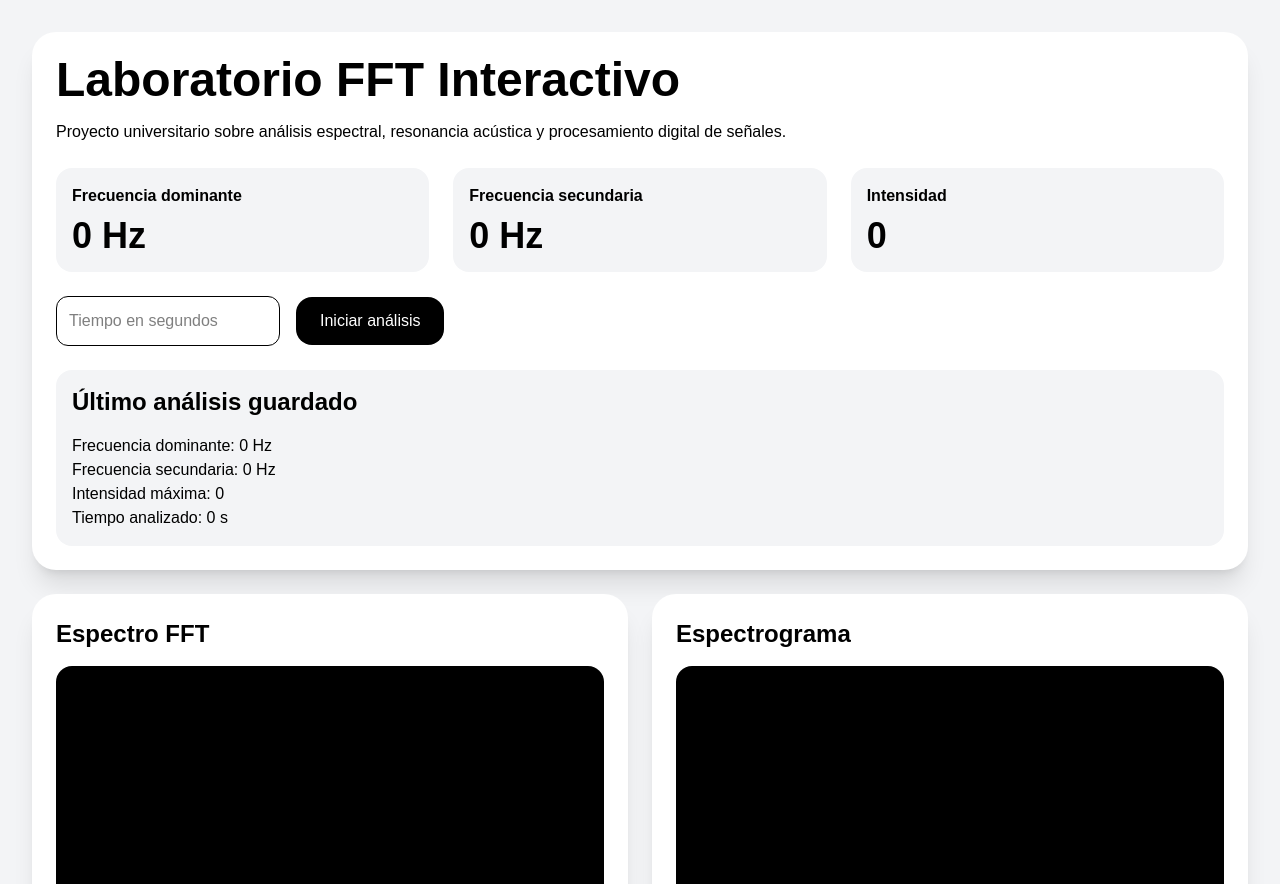
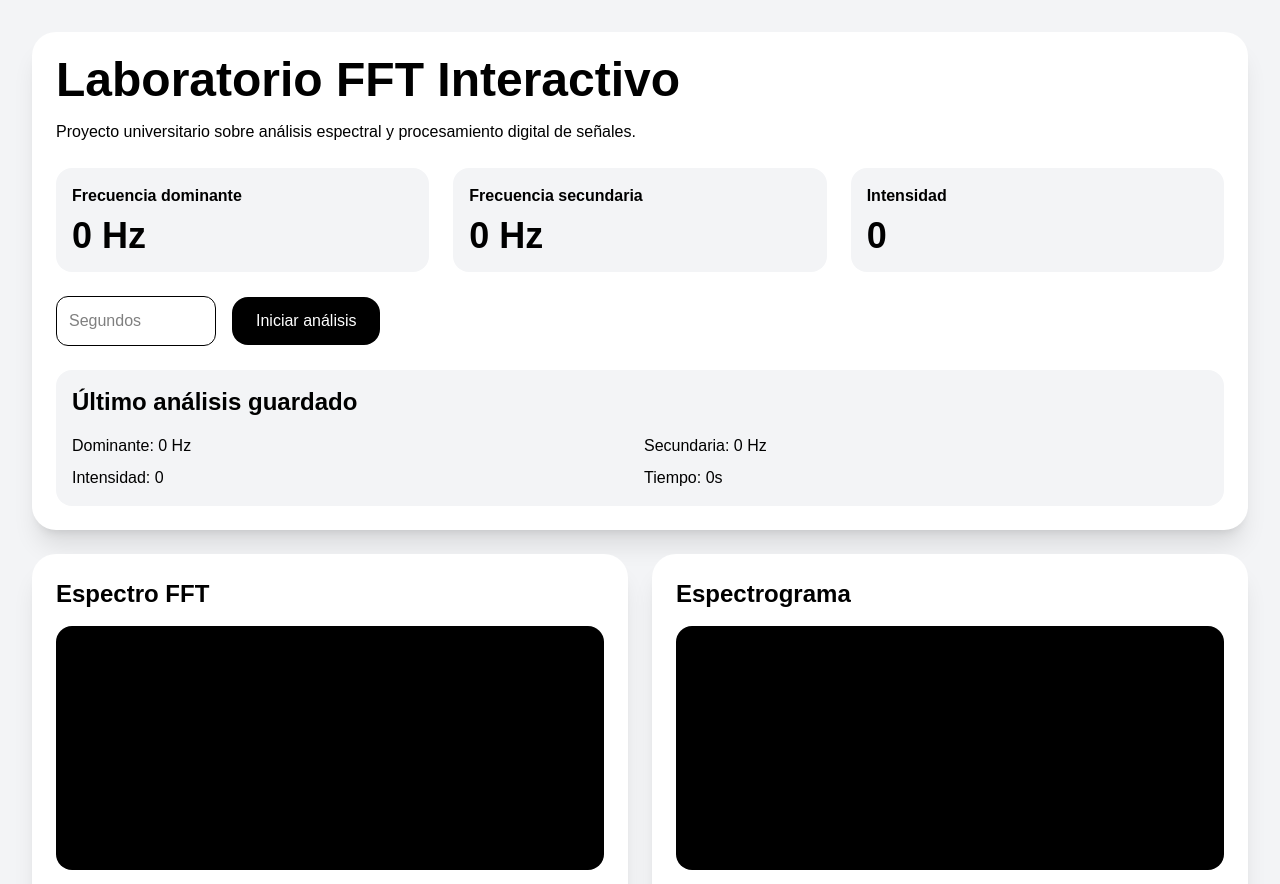
Before and after one commit to Miguelo1033/proyecto-fourier-web, a Next.js app: page / in a window 1280 px wide. Shown: the top 884 px of the page. Built offline with nearby package versions, Linux system fonts and the light colour scheme.

Commit message:
Fix errores de build Vercel: linting y tipos

```diff
--- a/app/page.tsx
+++ b/app/page.tsx
@@ -1,21 +1,29 @@
+/* eslint-disable @next/next/no-img-element */
+/* eslint-disable @typescript-eslint/no-explicit-any */
 "use client";
 
 import { useRef, useState } from "react";
 
+// Definimos una interfaz para el estado de los resultados
+interface AnalysisResult {
+  dominant: number;
+  secondary: number;
+  amplitude: number;
+  duration: number;
+}
+
 export default function Home() {
-
   const fftCanvasRef = useRef<HTMLCanvasElement>(null);
   const spectrogramCanvasRef = useRef<HTMLCanvasElement>(null);
 
   const [savedFFT, setSavedFFT] = useState("");
-
   const [frequency, setFrequency] = useState(0);
   const [secondaryFrequency, setSecondaryFrequency] = useState(0);
   const [amplitude, setAmplitude] = useState(0);
+  const [duration, setDuration] = useState("");
+  const [isAnalyzing, setIsAnalyzing] = useState(false);
 
-  const [duration, setDuration] = useState("");
-
-  const [lastResult, setLastResult] = useState({
+  const [lastResult, setLastResult] = useState<AnalysisResult>({
     dominant: 0,
     secondary: 0,
     amplitude: 0,
@@ -23,31 +31,28 @@ export default function Home() {
   });
 
   async function startAnalysis() {
-
     if (!duration || Number(duration) <= 0) {
       alert("Ingresa un tiempo válido");
       return;
     }
 
+    if (isAnalyzing) return;
+
+    try {
+      setIsAnalyzing(true);
       const analysisTime = Number(duration);
 
-    const stream = await navigator.mediaDevices.getUserMedia({
-      audio: true
-    });
-
-    const audioContext = new AudioContext();
-
+      const stream = await navigator.mediaDevices.getUserMedia({ audio: true });
+      const audioContext = new (window.AudioContext || (window as any).webkitAudioContext)();
       const analyser = audioContext.createAnalyser();
 
       analyser.fftSize = 2048;
       analyser.smoothingTimeConstant = 0.85;
 
       const source = audioContext.createMediaStreamSource(stream);
-
       source.connect(analyser);
 
       const bufferLength = analyser.frequencyBinCount;
-
       const dataArray = new Uint8Array(bufferLength);
 
       const fftCanvas = fftCanvasRef.current;
@@ -60,87 +65,50 @@ export default function Home() {
 
       if (!fftCtx || !specCtx) return;
 
-    specCtx.clearRect(
-      0,
-      0,
-      specCanvas.width,
-      specCanvas.height
-    );
-
+      specCtx.clearRect(0, 0, specCanvas.width, specCanvas.height);
       let xOffset = 0;
-
-    let animationId = 0;
+      let animationId: number;
 
       let finalDominant = 0;
       let finalSecondary = 0;
       let finalAmplitude = 0;
 
-    function draw() {
-
+      const draw = () => {
         analyser.getByteFrequencyData(dataArray);
-
-      fftCtx.clearRect(
-        0,
-        0,
-        fftCanvas.width,
-        fftCanvas.height
-      );
+        fftCtx.clearRect(0, 0, fftCanvas.width, fftCanvas.height);
 
         let maxAmp = 0;
         let dominantIndex = 0;
-
         let secondAmp = 0;
         let secondIndex = 0;
 
         for (let i = 0; i < 300; i++) {
-
           const value = dataArray[i];
 
-        if (value < 15) continue;
-
           if (value > maxAmp) {
-
             secondAmp = maxAmp;
             secondIndex = dominantIndex;
-
             maxAmp = value;
             dominantIndex = i;
+          } else if (value > secondAmp) {
+            secondAmp = value;
+            secondIndex = i;
           }
 
           const barHeight = value * 1.4;
+          fftCtx.fillStyle = `rgb(${value + 80}, 50, 220)`;
+          fftCtx.fillRect(i * 3, fftCanvas.height - barHeight, 2, barHeight);
 
-        fftCtx.fillStyle = `rgb(${value + 80},50,220)`;
-
-        fftCtx.fillRect(
-          i * 3,
-          fftCanvas.height - barHeight,
-          2,
-          barHeight
-        );
-
-        specCtx.fillStyle =
-          `rgb(${value},50,${255 - value})`;
-
-        specCtx.fillRect(
-          xOffset,
-          specCanvas.height - i,
-          2,
-          2
-        );
+          specCtx.fillStyle = `rgb(${value}, 50, ${255 - value})`;
+          specCtx.fillRect(xOffset, specCanvas.height - i, 2, 2);
         }
 
         xOffset += 2;
-
-      const dominantFreq =
-        dominantIndex * audioContext.sampleRate / analyser.fftSize;
-
-      const secondFreq =
-        secondIndex * audioContext.sampleRate / analyser.fftSize;
+        const dominantFreq = (dominantIndex * audioContext.sampleRate) / analyser.fftSize;
+        const secondFreq = (secondIndex * audioContext.sampleRate) / analyser.fftSize;
 
         setFrequency(Math.round(dominantFreq));
-
         setSecondaryFrequency(Math.round(secondFreq));
-
         setAmplitude(Math.round(maxAmp));
 
         finalDominant = Math.round(dominantFreq);
@@ -148,15 +116,16 @@ export default function Home() {
         finalAmplitude = Math.round(maxAmp);
 
         animationId = requestAnimationFrame(draw);
-    }
+      };
 
       draw();
 
-    setTimeout(() => {
-
+      setTimeout(async () => {
         cancelAnimationFrame(animationId);
 
         stream.getTracks().forEach(track => track.stop());
+        await audioContext.close();
+        setIsAnalyzing(false);
 
         setLastResult({
           dominant: finalDominant,
@@ -165,221 +134,113 @@ export default function Home() {
           duration: analysisTime
         });
 
-      const savedImage =
-        fftCanvas.toDataURL("image/png");
+        setSavedFFT(fftCanvas.toDataURL("image/png"));
+      }, analysisTime * 1000);
 
-      setSavedFFT(savedImage);
-
-    }, analysisTime * 1000);
+    } catch (err) {
+      console.error("Error accediendo al micro:", err);
+      alert("Error al acceder al micrófono. Por favor permite los permisos.");
+      setIsAnalyzing(false);
+    }
   }
 
   function exportFFT() {
-
-    if (!savedFFT) {
-      alert("No hay FFT guardada");
-      return;
-    }
-
+    if (!savedFFT) { alert("No hay FFT guardada"); return; }
     const link = document.createElement("a");
-
     link.download = "fft_resultado.png";
-
     link.href = savedFFT;
-
     link.click();
   }
 
   function exportSpectrogram() {
-
     const canvas = spectrogramCanvasRef.current;
-
     if (!canvas) return;
-
     const link = document.createElement("a");
-
     link.download = "espectrograma.png";
-
     link.href = canvas.toDataURL("image/png");
-
     link.click();
   }
 
   return (
-
     <main className="min-h-screen bg-gray-100 p-8">
-
       <div className="max-w-7xl mx-auto">
-
         <div className="bg-white rounded-3xl shadow-xl p-6 mb-6">
-
-          <h1 className="text-5xl font-bold mb-4 text-black">
-            Laboratorio FFT Interactivo
-          </h1>
-
-          <p className="text-black mb-6">
-            Proyecto universitario sobre análisis espectral,
-            resonancia acústica y procesamiento digital de señales.
-          </p>
+          <h1 className="text-5xl font-bold mb-4 text-black">Laboratorio FFT Interactivo</h1>
+          <p className="text-black mb-6">Proyecto universitario sobre análisis espectral y procesamiento digital de señales.</p>
 
           <div className="grid md:grid-cols-3 gap-6">
-
-            <div className="bg-gray-100 rounded-2xl p-4">
-              <h2 className="font-semibold mb-2 text-black">
-                Frecuencia dominante
-              </h2>
-
-              <p className="text-4xl font-bold text-black">
-                {frequency} Hz
-              </p>
+            <div className="bg-gray-100 rounded-2xl p-4 text-black">
+              <h2 className="font-semibold mb-2">Frecuencia dominante</h2>
+              <p className="text-4xl font-bold">{frequency} Hz</p>
             </div>
-
-            <div className="bg-gray-100 rounded-2xl p-4">
-              <h2 className="font-semibold mb-2 text-black">
-                Frecuencia secundaria
-              </h2>
-
-              <p className="text-4xl font-bold text-black">
-                {secondaryFrequency} Hz
-              </p>
+            <div className="bg-gray-100 rounded-2xl p-4 text-black">
+              <h2 className="font-semibold mb-2">Frecuencia secundaria</h2>
+              <p className="text-4xl font-bold">{secondaryFrequency} Hz</p>
             </div>
-
-            <div className="bg-gray-100 rounded-2xl p-4">
-              <h2 className="font-semibold mb-2 text-black">
-                Intensidad
-              </h2>
-
-              <p className="text-4xl font-bold text-black">
-                {amplitude}
-              </p>
+            <div className="bg-gray-100 rounded-2xl p-4 text-black">
+              <h2 className="font-semibold mb-2">Intensidad</h2>
+              <p className="text-4xl font-bold">{amplitude}</p>
             </div>
-
           </div>
 
           <div className="mt-6 flex gap-4 items-center flex-wrap">
-
             <input
               type="number"
-              placeholder="Tiempo en segundos"
+              placeholder="Segundos"
               value={duration}
               onChange={(e) => setDuration(e.target.value)}
-              className="border rounded-xl p-3 w-56 text-black"
+              className="border rounded-xl p-3 w-40 text-black"
+              disabled={isAnalyzing}
             />
-
             <button
               onClick={startAnalysis}
-              className="bg-black text-white px-6 py-3 rounded-2xl"
+              disabled={isAnalyzing}
+              className={`${isAnalyzing ? 'bg-gray-400' : 'bg-black'} text-white px-6 py-3 rounded-2xl transition-colors`}
             >
-              Iniciar análisis
+              {isAnalyzing ? "Analizando..." : "Iniciar análisis"}
             </button>
-
           </div>
 
-          <div className="mt-6 bg-gray-100 rounded-2xl p-4">
-
-            <h2 className="text-2xl font-bold mb-4 text-black">
-              Último análisis guardado
-            </h2>
-
-            <p className="text-black">
-              Frecuencia dominante: {lastResult.dominant} Hz
-            </p>
-
-            <p className="text-black">
-              Frecuencia secundaria: {lastResult.secondary} Hz
-            </p>
-
-            <p className="text-black">
-              Intensidad máxima: {lastResult.amplitude}
-            </p>
-
-            <p className="text-black">
-              Tiempo analizado: {lastResult.duration} s
-            </p>
-
+          <div className="mt-6 bg-gray-100 rounded-2xl p-4 text-black">
+            <h2 className="text-2xl font-bold mb-4">Último análisis guardado</h2>
+            <div className="grid grid-cols-2 gap-2">
+               <p>Dominante: {lastResult.dominant} Hz</p>
+               <p>Secundaria: {lastResult.secondary} Hz</p>
+               <p>Intensidad: {lastResult.amplitude}</p>
+               <p>Tiempo: {lastResult.duration}s</p>
             </div>
-
+          </div>
         </div>
 
         <div className="grid md:grid-cols-2 gap-6">
-
           <div className="bg-white rounded-3xl shadow-xl p-6">
-
-            <h2 className="text-2xl font-bold mb-4 text-black">
-              Espectro FFT
-            </h2>
-
-            <canvas
-              ref={fftCanvasRef}
-              width={900}
-              height={400}
-              className="w-full bg-black rounded-2xl"
-            />
-
-            <button
-              onClick={exportFFT}
-              className="mt-4 bg-black text-white px-4 py-2 rounded-xl"
-            >
-              Exportar FFT
-            </button>
-
+            <h2 className="text-2xl font-bold mb-4 text-black">Espectro FFT</h2>
+            <canvas ref={fftCanvasRef} width={900} height={400} className="w-full bg-black rounded-2xl" />
+            <button onClick={exportFFT} className="mt-4 bg-black text-white px-4 py-2 rounded-xl">Exportar FFT</button>
             {savedFFT && (
               <div className="mt-6">
-
-                <h3 className="text-xl font-bold text-black mb-2">
-                  Última FFT guardada
-                </h3>
-
-                <img
-                  src={savedFFT}
-                  alt="FFT guardada"
-                  className="rounded-2xl border"
-                />
-
+                <h3 className="text-xl font-bold text-black mb-2">Última captura</h3>
+                <img src={savedFFT} alt="FFT guardada" className="rounded-2xl border w-full" />
               </div>
             )}
-
           </div>
 
           <div className="bg-white rounded-3xl shadow-xl p-6">
-
-            <h2 className="text-2xl font-bold mb-4 text-black">
-              Espectrograma
-            </h2>
-
-            <canvas
-              ref={spectrogramCanvasRef}
-              width={900}
-              height={400}
-              className="w-full bg-black rounded-2xl"
-            />
-
-            <button
-              onClick={exportSpectrogram}
-              className="mt-4 bg-black text-white px-4 py-2 rounded-xl"
-            >
-              Exportar espectrograma
-            </button>
-
+            <h2 className="text-2xl font-bold mb-4 text-black">Espectrograma</h2>
+            <canvas ref={spectrogramCanvasRef} width={900} height={400} className="w-full bg-black rounded-2xl" />
+            <button onClick={exportSpectrogram} className="mt-4 bg-black text-white px-4 py-2 rounded-xl">Exportar Espectrograma</button>
           </div>
-
         </div>
 
         <div className="bg-white rounded-3xl shadow-xl p-6 mt-6 flex flex-col items-center">
-
-          <h2 className="text-2xl font-bold mb-4 text-black">
-            Escanea el QR
-          </h2>
-
+           <h2 className="text-2xl font-bold mb-4 text-black">Escanea el QR</h2>
            <img
-            src="https://quickchart.io/qr?text=https://proyecto-fourier-web.vercel.app/&size=250"
+            src={`https://quickchart.io/qr?text=${encodeURIComponent("https://proyecto-fourier-web.vercel.app/")}&size=250`}
             alt="QR"
             className="rounded-2xl shadow-md"
            />
-
         </div>
-
       </div>
-
     </main>
   );
 }
```
Lines whose indentation alone changed are shown as unchanged.
